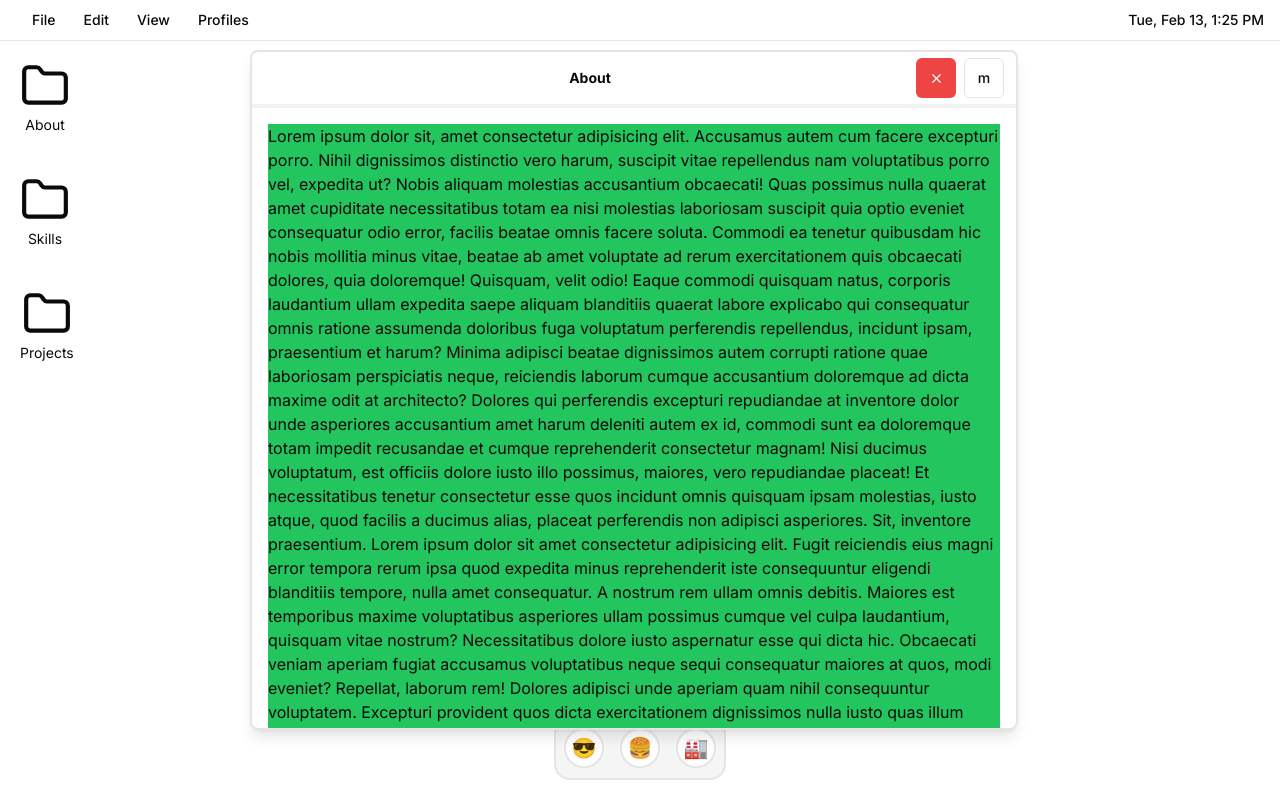
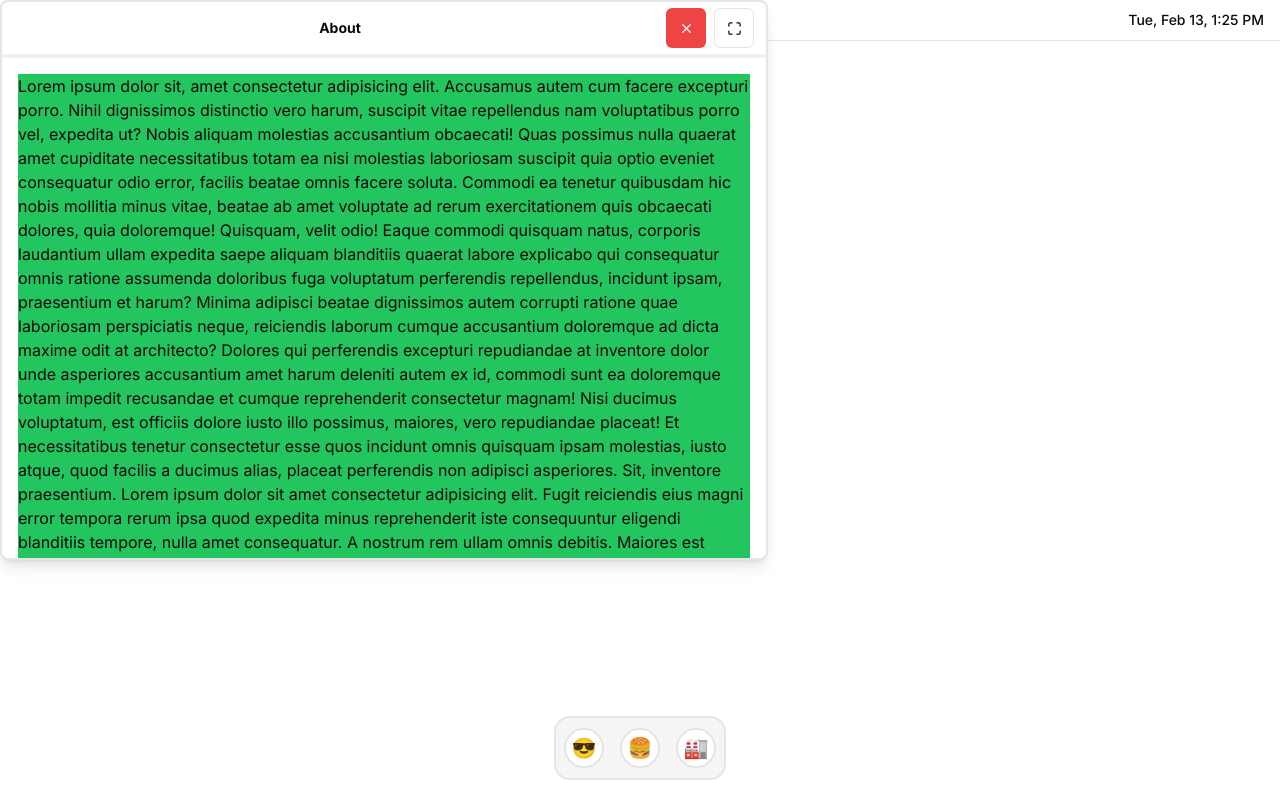
Before and after one commit to Anurag-Kochar-1/operating-system-simulator, a Next.js app: page / in a window 1280 px wide. Both pictures are taken after a click on the element "About". Built offline with nearby package versions, Linux system fonts and the light colour scheme.

Commit message:
⚒ add: window size depends on device width

```diff
--- a/app/globals.css
+++ b/app/globals.css
@@ -74,3 +74,6 @@
     @apply bg-background text-foreground;
   }
 }
+
+
+/* .myElement{z-index:999; position: absolute; top: 50%; left: 50%;} */
--- a/components/apps/about-me/index.tsx
+++ b/components/apps/about-me/index.tsx
@@ -2,7 +2,7 @@ import React from "react";
 
 export const AboutMe = () => {
   return (
-    <div className="flex flex-col h-full w-full items-start justify-start bg-green-500 overflow-y-auto">
+    <div className="flex h-full w-full flex-col items-start justify-start overflow-y-auto bg-green-500">
       <p>
         Lorem ipsum dolor sit, amet consectetur adipisicing elit. Accusamus
         autem cum facere excepturi porro. Nihil dignissimos distinctio vero
--- a/components/window/index.tsx
+++ b/components/window/index.tsx
@@ -6,6 +6,8 @@ import Draggable from "react-draggable";
 import { Button } from "../ui/button";
 import { APP_TYPES } from "../constants/app-types.enum";
 import { BackgroundGradient } from "../ui/background-gradient";
+import useMediaQuery from "@/hooks/use-media-query";
+import { Topbar } from "./top-bar";
 
 interface WindowProps {
   id: string;
@@ -13,15 +15,11 @@ interface WindowProps {
   type: APP_TYPES;
 }
 
-const Window: React.FC<WindowProps> = (props) => {
-  const { focusedWindow, setFocusedWindow, removeWindow, getAppContentById } =
-    useApp();
+const Window: React.FC<WindowProps> = ({ id, title, type }) => {
+  const { focusedWindow, setFocusedWindow, getAppContentById } = useApp();
+  const isDesktop = useMediaQuery("(min-width: 1024px)");
   const [width, setWidth] = useState(60);
-  const [height, setHeight] = useState(85);
-
-  const handleSomething = (e: any) => {
-    console.log(e);
-  };
+  const [height, setHeight] = useState(70);
 
   return (
     <Draggable
@@ -31,63 +29,35 @@ const Window: React.FC<WindowProps> = (props) => {
       grid={[1, 1]}
       scale={1}
       allowAnyClick={false}
-      defaultPosition={{ x: 250, y: 50 }}
       bounds="parent"
     >
       <div
         onClick={() =>
           setFocusedWindow({
-            id: props.id,
-            title: props.title,
-            type: props.type,
+            id,
+            title,
+            type,
           })
         }
-        style={{ width: `${width}%`, height: `${height}%` }}
-        className={`flex-col bg-white
-         ${focusedWindow?.id === props.id ? "z-30 bg-blue-400" : "z-20"}
+        style={{
+          width: `${!isDesktop ? 100 : width}%`,
+          height: `${!isDesktop ? 100 : height}%`,
+        }}
+        className={`myElement flex-col bg-background
+         ${focusedWindow?.id === id ? "z-30" : "z-20"}
         opened-window min-w-1/4 min-h-1/4 absolute flex overflow-hidden rounded-lg border-2 shadow-lg`}
-        id={props.id}
       >
-        {/* ========== Top bar ========== */}
-        <div
-          className={
-            "bg-ub-window-title relative flex h-14 w-full select-none items-center justify-between rounded-b-none border-b-4 border-b-black border-opacity-5 px-3 py-1.5 text-foreground"
-          }
-        >
-          <h2 className="mx-auto text-sm font-bold">{props.title}</h2>
+        <Topbar
+          id={id}
+          setHeight={setHeight}
+          width={width}
+          setWidth={setWidth}
+          title={title}
+        />
 
-          <div className="flex items-center justify-center gap-2">
-            <Button
-              onClick={() => {
-                console.log(`clicked`);
-                removeWindow(props.id);
-              }}
-              size={"icon"}
-              variant={"destructive"}
-              className="btn-cancel"
-            >
-              <X size={15} />
-            </Button>
-            <Button
-              onClick={() => {
-                if (width === 100 && height === 100) {
-                  setWidth(50);
-                  setHeight(50);
-                } else {
-                  setWidth(100);
-                  setHeight(100);
-                }
-              }}
-              size={"icon"}
-              variant={"outline"}
-            >
-              m
-            </Button>
-          </div>
-        </div>
         {/* ========== Content ========== */}
         <div className="flex h-full w-full items-start justify-start p-4">
-          {getAppContentById({ id: props.id, type: props.type })}
+          {getAppContentById({ id, type })}
         </div>
       </div>
     </Draggable>
--- /dev/null
+++ b/components/window/top-bar.tsx
@@ -0,0 +1,59 @@
+import React from "react";
+import { Button } from "../ui/button";
+import { useApp } from "@/hooks/store";
+import { Maximize, Minimize, X } from "lucide-react";
+
+type TopbarProps = {
+  title: string;
+  id: string;
+  setWidth: React.Dispatch<React.SetStateAction<number>>;
+  setHeight: React.Dispatch<React.SetStateAction<number>>;
+  width: number;
+};
+
+export const Topbar = ({
+  title,
+  id,
+  width,
+  setWidth,
+  setHeight,
+}: TopbarProps) => {
+  const { removeWindow } = useApp();
+  const handleMinimizeMaximize = () => {
+    if (width === 100) {
+      setWidth(60);
+      setHeight(70);
+    } else {
+      setWidth(100);
+      setHeight(100);
+    }
+  };
+  return (
+    <div
+      className={
+        "bg-ub-window-title relative flex h-14 w-full select-none items-center justify-between rounded-b-none border-b-4 border-b-black border-opacity-5 px-3 py-1.5 text-foreground"
+      }
+    >
+      <h2 className="mx-auto text-sm font-bold">{title}</h2>
+
+      <div className="flex items-center justify-center gap-2">
+        <Button
+          onClick={() => removeWindow(id)}
+          size={"icon"}
+          variant={"destructive"}
+          className="btn-cancel"
+        >
+          <X size={15} />
+        </Button>
+        <Button
+          className="hidden lg:flex"
+          onClick={handleMinimizeMaximize}
+          size={"icon"}
+          variant={"outline"}
+        >
+          {width === 100 ? <Minimize size={15} /> : <Maximize size={15} />}
+        </Button>
+      </div>
+    </div>
+  );
+};
--- /dev/null
+++ b/hooks/use-media-query.ts
@@ -0,0 +1,20 @@
+"use client";
+import { useEffect, useState } from "react";
+
+export default function useMediaQuery(query: string) {
+  const [matches, setMatches] = useState(false);
+
+  useEffect(() => {
+    const media = window.matchMedia(query);
+    if (media.matches !== matches) {
+      setMatches(media.matches);
+    }
+    const listener = () => {
+      setMatches(media.matches);
+    };
+    media.addEventListener("change", listener);
+    return () => media.removeEventListener("change", listener);
+  }, [matches, query]);
+
+  return matches;
+}
```
Also changed, not shown: components/apps/skills/index.tsx (+2 -49 lines).
